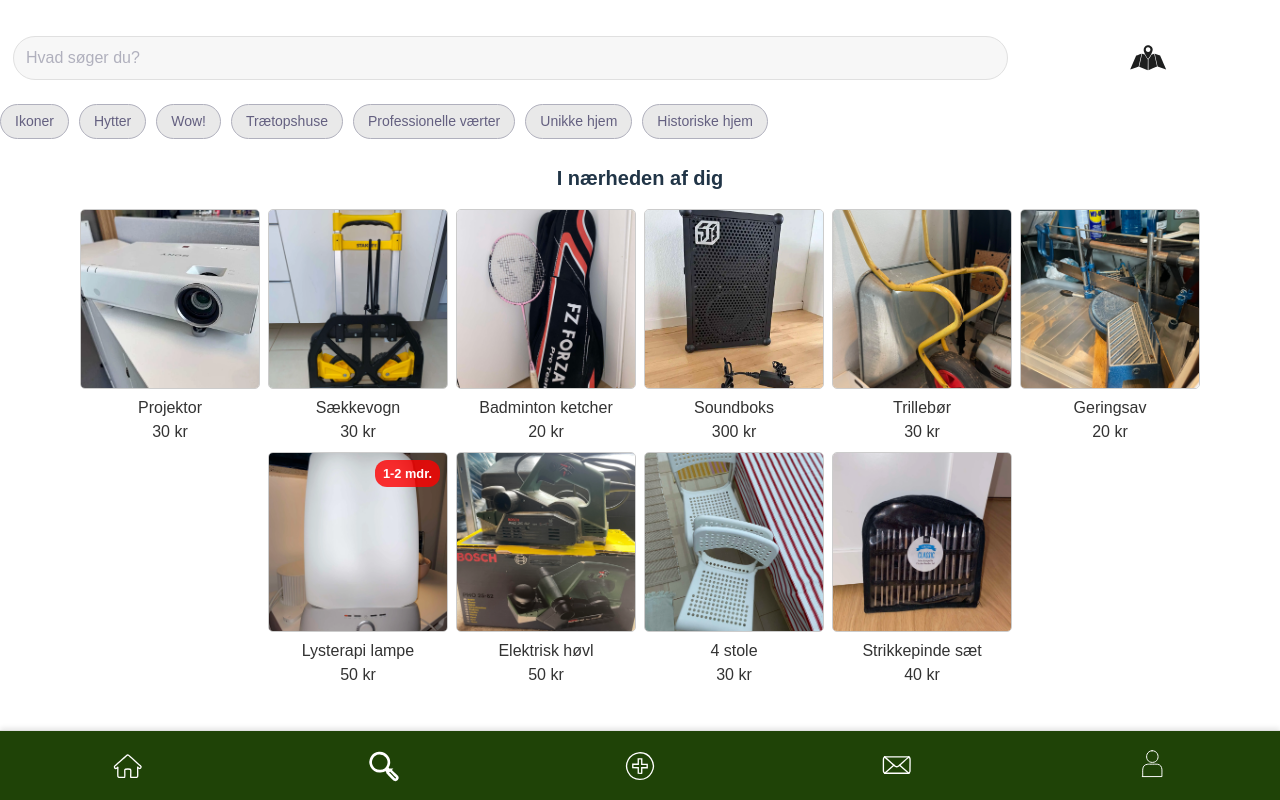
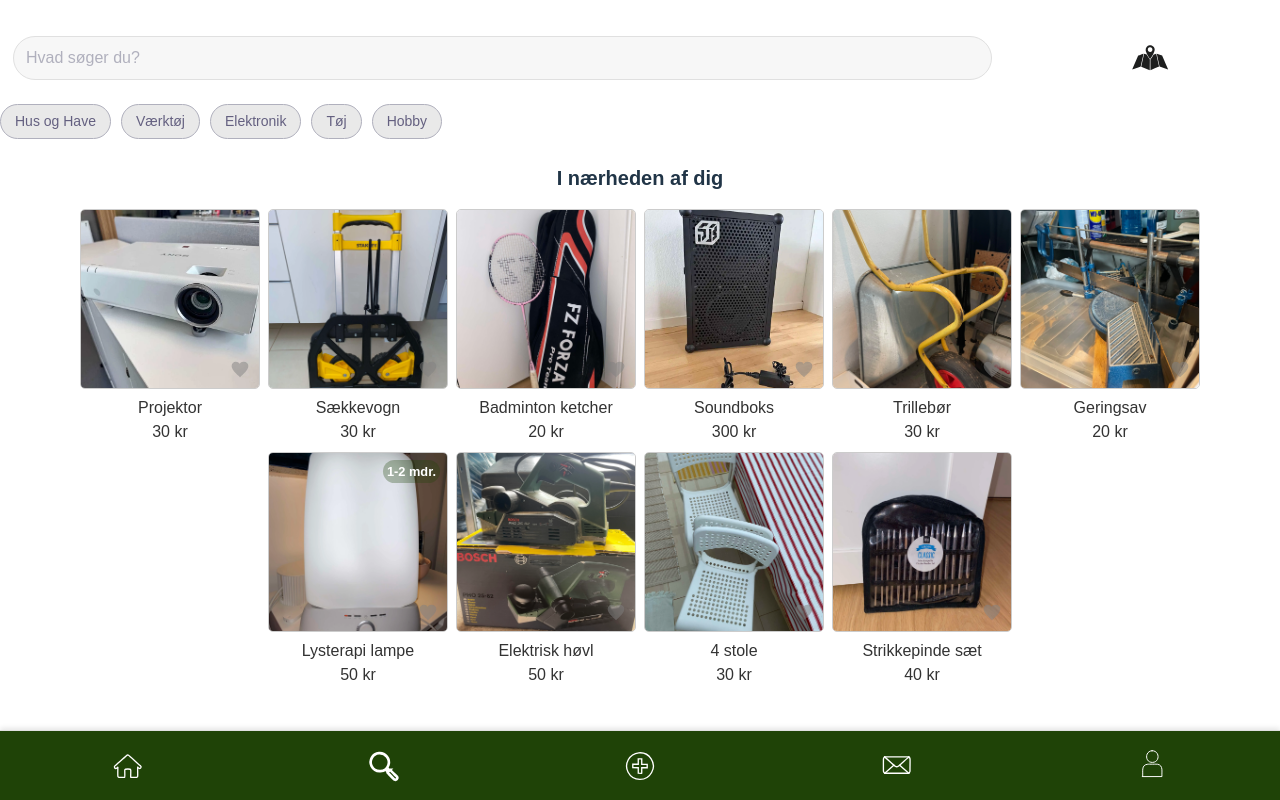
Before and after one commit to xxlindatrinh/lendlyfinal, a React (Vite) app: page / in a window 1280 px wide. Built offline with nearby package versions, Linux system fonts and the light colour scheme.

Commit message:
forside kodning

```diff
--- a/src/Components/Forside.jsx
+++ b/src/Components/Forside.jsx
@@ -1,7 +1,45 @@
-import React from "react";
+import React, { useState } from "react";
 import "../css/Forside.css";
 
+const items = [
+  { src: "img/projektor.webp", alt: "Projektor", name: "Projektor", price: "30 kr" },
+  { src: "img/sækkevogn.webp", alt: "Sækkevogn", name: "Sækkevogn", price: "30 kr" },
+  { src: "/img/badminton.jpg", alt: "Badminton ketcher", name: "Badminton ketcher", price: "20 kr" },
+  { src: "img/soundboks.webp", alt: "Soundboks", name: "Soundboks", price: "300 kr" },
+  { src: "img/trillebør.webp", alt: "Trillebør", name: "Trillebør", price: "30 kr" },
+  { src: "img/sav.webp", alt: "Geringsav", name: "Geringsav", price: "20 kr" },
+  { src: "/img/lysterapi.webp", alt: "Lysterapi lampe", name: "Lysterapi lampe", price: "50 kr", badge: "1-2 mdr." },
+  { src: "img/elektrisk-høvl.webp", alt: "Elektrisk høvl", name: "Elektrisk høvl", price: "50 kr" },
+  { src: "img/stole.webp", alt: "4 stole", name: "4 stole", price: "30 kr" },
+  { src: "img/strikkepinde.webp", alt: "Strikkepinde sæt", name: "Strikkepinde sæt", price: "40 kr" },
+];
+
+const HeartButton = ({ onClick, isLiked }) => (
+  <div className="heart-btn" onClick={onClick}>
+    <svg
+      className={`heart-icon ${isLiked ? "liked" : ""}`}
+      xmlns="http://www.w3.org/2000/svg"
+      viewBox="0 0 24 24"
+      width="20"
+      height="20"
+      fill="currentColor"
+    >
+      <path d="M12 21.758l-1.35-1.233C5.4 15.254 2 12.203 2 8.292 2 5.5 4.243 3.25 7.02 3.25c1.876 0 3.662 1.043 4.48 2.59a5.438 5.438 0 0 1 4.48-2.59C19.757 3.25 22 5.5 22 8.292c0 3.91-3.4 6.962-8.65 12.233L12 21.758z" />
+    </svg>
+  </div>
+);
+
+
 function Forside() {
+  const [likedItems, setLikedItems] = useState({});
+
+  const handleHeartClick = (index) => {
+    setLikedItems((prev) => ({
+      ...prev,
+      [index]: !prev[index],
+    }));
+  };
+
   return (
     <main className="main-container">
       {/* Search Bar */}
@@ -14,78 +52,33 @@ function Forside() {
         </div>
       </div>
 
-
-
-
-
-      {/* Scrollable Categories */}
+      {/* Categories */}
       <div className="categories-block">
-        <div className="scroll-category active">Ikoner</div>
-        <div className="scroll-category">Hytter</div>
-        <div className="scroll-category">Wow!</div>
-        <div className="scroll-category">Trætopshuse</div>
-        <div className="scroll-category">Professionelle værter</div>
-        <div className="scroll-category">Unikke hjem</div>
-        <div className="scroll-category">Historiske hjem</div>
+        <div className="scroll-category active">Hus og Have</div>
+        <div className="scroll-category">Værktøj</div>
+        <div className="scroll-category">Elektronik</div>
+        <div className="scroll-category">Tøj</div>
+        <div className="scroll-category">Hobby</div>
       </div>
 
-      {/* Forside Content */}
+      {/* Main Content */}
       <div className="forside-container">
         <h1>I nærheden af dig</h1>
         <div className="grid-container">
-          <div className="grid-item">
-            <img src="img/projektor.webp" alt="Projektor" className="image-placeholder" />
-            <p>Projektor</p>
-            <p>30 kr</p>
+          {items.map((item, index) => (
+            <div className="grid-item" key={index}>
+              <div className="image-container">
+                <img src={item.src} alt={item.alt} className="image-placeholder" />
+                <HeartButton
+                  onClick={() => handleHeartClick(index)}
+                  isLiked={likedItems[index]}
+                />
+                {item.badge && <div className="badge">{item.badge}</div>}
               </div>
-          <div className="grid-item">
-            <img src="img/sækkevogn.webp" alt="Sækkevogn" className="image-placeholder" />
-            <p>Sækkevogn</p>
-            <p>30 kr</p>
+              <p>{item.name}</p>
+              <p>{item.price}</p>
             </div>
-          <div className="grid-item">
-            <img src="/img/badminton.jpg" alt="Badminton ketcher" className="image-placeholder" />
-            <p>Badminton ketcher</p>
-            <p>20 kr</p>
-          </div>
-          <div className="grid-item">
-            <img src="img/soundboks.webp" alt="Soundboks" className="image-placeholder" />
-            <p>Soundboks</p>
-            <p>300 kr</p>
-          </div>
-          <div className="grid-item">
-            <img src="img/trillebør.webp" alt="Trillebør" className="image-placeholder" />
-            <p>Trillebør</p>
-            <p>30 kr</p>
-          </div>
-          <div className="grid-item">
-            <img src="img/sav.webp" alt="Geringsav" className="image-placeholder" />
-            <p>Geringsav</p>
-            <p>20 kr</p>
-          </div>
-          <div className="grid-item">
-            <div className="image-container">
-              <img src="/img/lysterapi.webp" alt="Lysterapi lampe" className="image-placeholder" />
-              <div className="badge">1-2 mdr.</div>
-            </div>
-            <p>Lysterapi lampe</p>
-            <p>50 kr</p>
-          </div>
-          <div className="grid-item">
-            <img src="img/elektrisk-høvl.webp" alt="Elektrisk høvl" className="image-placeholder" />
-            <p>Elektrisk høvl</p>
-            <p>50 kr</p>
-          </div>
-          <div className="grid-item">
-            <img src="img/stole.webp" alt="4 stole" className="image-placeholder" />
-            <p>4 stole</p>
-            <p>30 kr</p>
-          </div>
-          <div className="grid-item">
-            <img src="img/strikkepinde.webp" alt="Strikkepinde sæt" className="image-placeholder" />
-            <p>Strikkepinde sæt</p>
-            <p>40 kr</p>
-          </div>
+          ))}
         </div>
       </div>
     </main>
--- a/src/css/Forside.css
+++ b/src/css/Forside.css
@@ -1,16 +1,16 @@
-/* Basic reset */
-
+/* Basic Reset */
 main {
   padding-bottom: 4.4375rem;
   padding-top: 1.25rem;
 }
 
-body, html {
+body,
+html {
   overflow-x: hidden;
   margin: 0;
 }
 
-/* Main container to hold everything */
+/* Main Container */
 .main-container {
   display: flex;
   flex-direction: column;
@@ -19,7 +19,7 @@ body, html {
   width: 100%;
 }
 
-/* Search bar and location container */
+/* Search Bar and Location Container */
 .search-container {
   display: flex;
   align-items: center;
@@ -29,9 +29,8 @@ body, html {
   gap: 10px; /* Space between search bar and location */
 }
 
-/* Search Bar styling */
 .search-bar {
-  flex: 8; /* Makes search bar take up 80% of the width */
+  flex: 8;
   display: flex;
   align-items: center;
   justify-content: center;
@@ -40,7 +39,6 @@ body, html {
 
 .search-bar input {
   width: 100%;
-  max-width: 100%;
   padding: 12px;
   border-radius: 24px;
   border: 1px solid #e0e0e0;
@@ -54,13 +52,11 @@ body, html {
   color: #b0b0bd;
 }
 
-/* Lokation (image) styling */
 .lokation {
-  flex: 2; /* Makes lokation take up 20% of the width */
+  flex: 2;
   display: flex;
   align-items: center;
   justify-content: center;
-  padding: 0;
 }
 
 .lokation img {
@@ -69,8 +65,6 @@ body, html {
   object-fit: cover;
 }
 
-
-/* Scrollable Categories */
 /* Scrollable Categories */
 .categories-block {
   display: flex;
@@ -82,7 +76,7 @@ body, html {
 }
 
 .categories-block::-webkit-scrollbar {
-  height: 8px; /* Visible scrollbar for horizontal scrolling */
+  height: 8px;
 }
 
 .categories-block::-webkit-scrollbar-thumb {
@@ -90,22 +84,18 @@ body, html {
   border-radius: 10px;
 }
 
-/* Each Category Item */
 .scroll-category {
   color: #646080;
   background-color: #e9e9e9;
   padding: 6px 14px;
   border-radius: 20px;
-  display: inline-flex; /* Ensures horizontal stacking */
-  align-items: center;
   margin-right: 10px;
   border: 1px solid #b0b0bd;
   font-size: 14px;
   cursor: pointer;
   transition: background-color 0.3s, color 0.3s;
-  flex-shrink: 0; /* Prevents shrinking when scrolling */
+  flex-shrink: 0;
 }
-
 
 /* Forside Content */
 .forside-container {
@@ -120,17 +110,15 @@ body, html {
 }
 
 .grid-container {
-  padding: 0;
   display: grid;
   grid-template-columns: repeat(2, 1fr);
-  gap: 3px;
+  gap: 10px;
   justify-items: center;
   width: 100%;
 }
 
 .grid-item {
   text-align: center;
-  padding: 0;
 }
 
 .image-container {
@@ -152,15 +140,34 @@ body, html {
   color: #333;
 }
 
+/* Badge Styling */
 .badge {
   position: absolute;
   top: 8px;
   right: 8px;
-  background-color: rgba(255, 0, 0, 0.8);
+  background-color: rgba(31, 67, 7, 0.3);
   color: white;
-  padding: 4px 8px;
+  padding: 2px 4px;
   border-radius: 12px;
   font-size: 0.8em;
   font-weight: bold;
-  white-space: nowrap;
 }
+
+/* Heart Button Styling */
+.heart-btn {
+  position: absolute;
+  bottom: 10px;
+  right: 10px;
+  cursor: pointer;
+}
+
+.heart-icon {
+  font-size: 24px;
+  color: rgba(128, 128, 128, 0.5); /* Semi-transparent gray */
+  transition: color 0.3s ease, transform 0.3s ease;
+}
+
+.heart-icon.liked {
+  color: #ff4d4d; /* Softer, more pleasant red */
+  transform: scale(1.2); /* Slight pop effect */
+}
```
Lines whose indentation alone changed are shown as unchanged.
